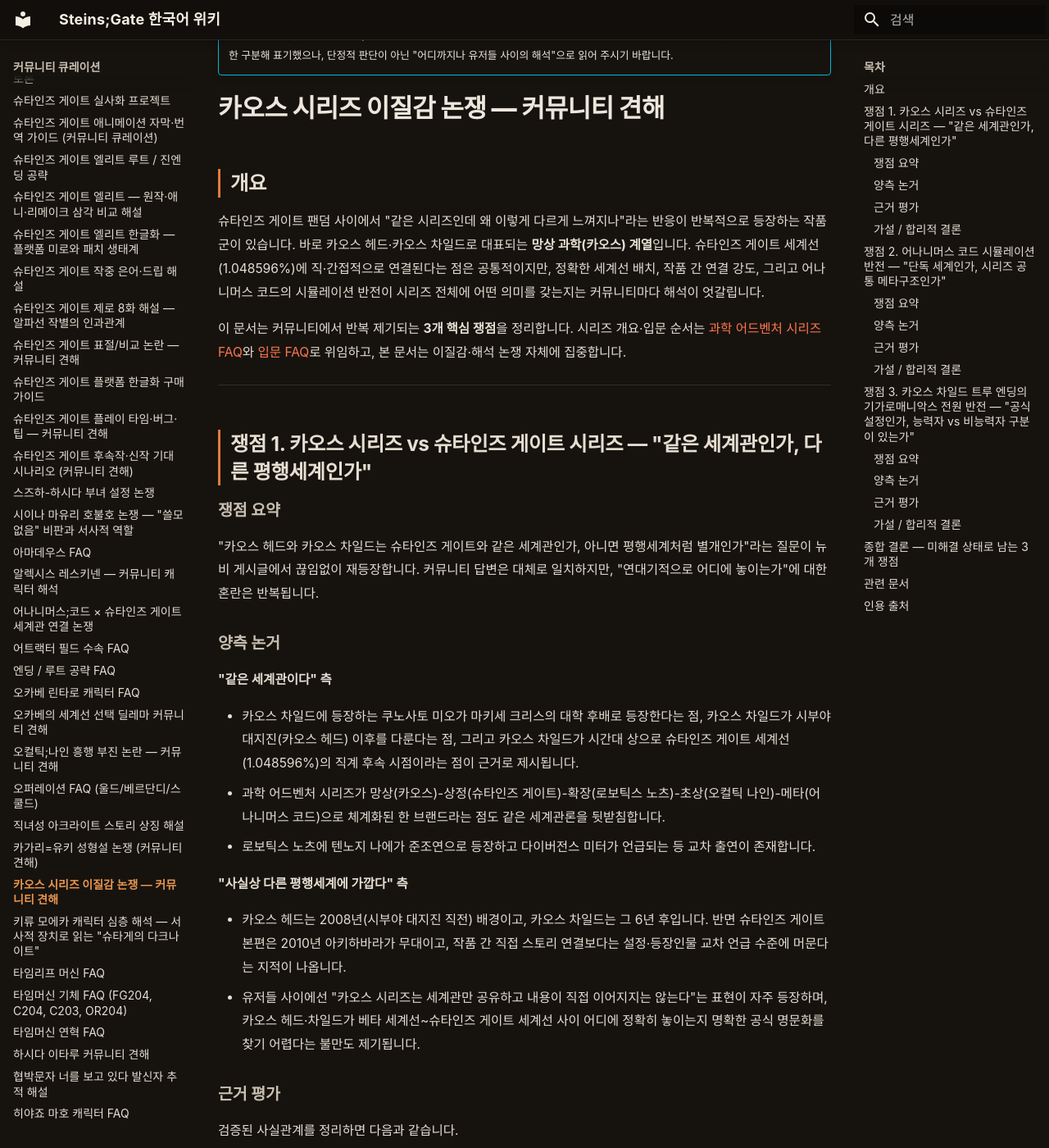
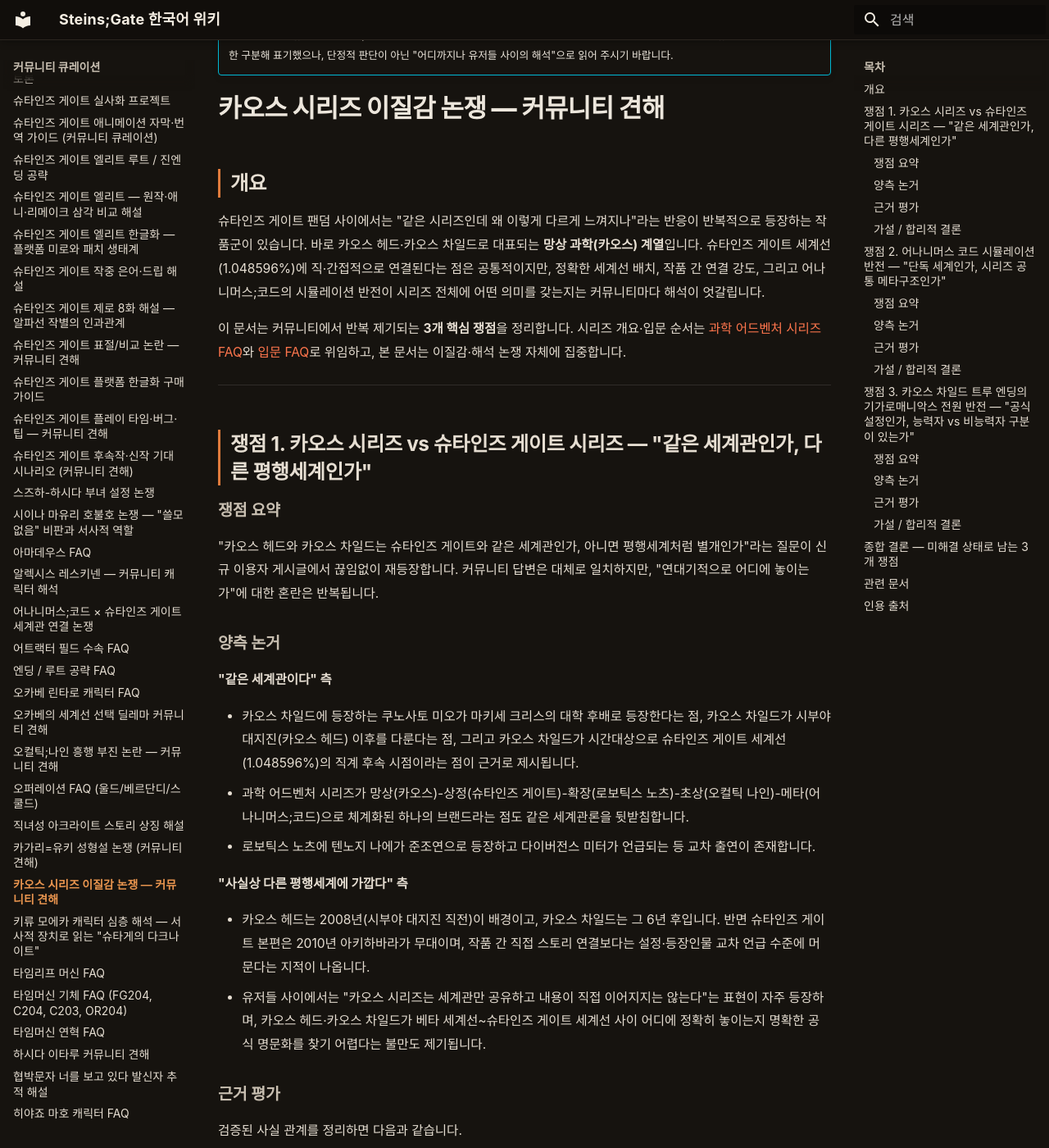
Before and after one commit to sgwiki/sgwiki.github.io, an MkDocs documentation site: the page built from wiki/커뮤니티-큐레이션/카오스-시리즈-이질감-논쟁-커뮤니티-견해.md, in a window 1280 px wide and 1400 px high, scrolled down 347 px. Shown: the whole window at 82% size. Built offline with MkDocs 1.6.1 and Material for MkDocs 9.7.7, drawn with Linux system fonts in a browser that asks for light colours; some web fonts are replaced; some of the changed text lies outside the part shown.

Commit message:
chore(wiki): 카오스-시리즈-이질감-논쟁 정비 — frontmatter 중복 필드 제거·작품명·문체 교정
- 비표준 중복 필드 `spoiler_level: endgame` 제거 (유효 `spoiler: endgame` 유지)
- 작품명 통일: '어나니머스 코드' → '어나니머스;코드' (정식 표기)
- 시리즈명 통일: '카오스 헤드·차일드' → '카오스 헤드·카오스 차일드'
- '사실관계' → '사실 관계' 띄어쓰기 정정
- '뉴비' → '신규 이용자' 의미 보존 교정
- 어색한 축약 어미·번역투·조사 오류 교정 (시간대 상으로·단정하긴·부족해·사이에진 등)

```diff
--- a/wiki/커뮤니티-큐레이션/카오스-시리즈-이질감-논쟁-커뮤니티-견해.md
+++ b/wiki/커뮤니티-큐레이션/카오스-시리즈-이질감-논쟁-커뮤니티-견해.md
@@ -14,7 +13,7 @@
 ---
 
 !!! warning "스포일러"
-    이 문서는 **엔드게임급 스포일러**를 포함합니다. 카오스 헤드·카오스 차일드의 트루 엔딩 반전, 카오스 차일드 증후군의 진상, 어나니머스 코드의 시뮬레이션 세계 반전 등 시리즈 전작의 핵심 결말이 노출됩니다. 슈타인즈 게이트 본편·0·극장판 결말도 간접적으로 언급됩니다.
+    이 문서는 **엔드게임급 스포일러**를 포함합니다. 카오스 헤드·카오스 차일드의 트루 엔딩 반전, 카오스 차일드 증후군의 진상, 어나니머스;코드의 시뮬레이션 세계 반전 등 시리즈 전작의 핵심 결말이 노출됩니다. 슈타인즈 게이트 본편·0·극장판 결말도 간접적으로 언급됩니다.
 
 !!! info "커뮤니티 견해 (editorial)"
     이 문서는 **evidence_grade=community_only 사설**입니다. 아래 서술은 DCinside 슈타게 갤러리 유저 토론과 일부 외부 요약을 산문으로 정리한 **커뮤니티 견해**이며, 사실검증 공식 소스가 모든 주장을 완전히 뒷받침하지 못합니다. 검증된 사실과 커뮤니티 추론을 가능한 한 구분해 표기했으나, 단정적 판단이 아닌 "어디까지나 유저들 사이의 해석"으로 읽어 주시기 바랍니다.
@@ -23,7 +22,7 @@
 
 ## 개요
 
-슈타인즈 게이트 팬덤 사이에서 "같은 시리즈인데 왜 이렇게 다르게 느껴지나"라는 반응이 반복적으로 등장하는 작품군이 있습니다. 바로 카오스 헤드·카오스 차일드로 대표되는 **망상 과학(카오스) 계열**입니다. 슈타인즈 게이트 세계선(1.048596%)에 직·간접적으로 연결된다는 점은 공통적이지만, 정확한 세계선 배치, 작품 간 연결 강도, 그리고 어나니머스 코드의 시뮬레이션 반전이 시리즈 전체에 어떤 의미를 갖는지는 커뮤니티마다 해석이 엇갈립니다.
+슈타인즈 게이트 팬덤 사이에서는 "같은 시리즈인데 왜 이렇게 다르게 느껴지나"라는 반응이 반복적으로 등장하는 작품군이 있습니다. 바로 카오스 헤드·카오스 차일드로 대표되는 **망상 과학(카오스) 계열**입니다. 슈타인즈 게이트 세계선(1.048596%)에 직·간접적으로 연결된다는 점은 공통적이지만, 정확한 세계선 배치, 작품 간 연결 강도, 그리고 어나니머스;코드의 시뮬레이션 반전이 시리즈 전체에 어떤 의미를 갖는지는 커뮤니티마다 해석이 엇갈립니다.
 
 이 문서는 커뮤니티에서 반복 제기되는 **3개 핵심 쟁점**을 정리합니다. 시리즈 개요·입문 순서는 [과학 어드벤처 시리즈 FAQ](과학-어드벤처-시리즈-FAQ.md)와 [입문 FAQ](과학-어드벤처-시리즈-입문-FAQ.md)로 위임하고, 본 문서는 이질감·해석 논쟁 자체에 집중합니다.
 
@@ -33,34 +32,34 @@
 
 ### 쟁점 요약
 
-"카오스 헤드와 카오스 차일드는 슈타인즈 게이트와 같은 세계관인가, 아니면 평행세계처럼 별개인가"라는 질문이 뉴비 게시글에서 끊임없이 재등장합니다. 커뮤니티 답변은 대체로 일치하지만, "연대기적으로 어디에 놓이는가"에 대한 혼란은 반복됩니다.
+"카오스 헤드와 카오스 차일드는 슈타인즈 게이트와 같은 세계관인가, 아니면 평행세계처럼 별개인가"라는 질문이 신규 이용자 게시글에서 끊임없이 재등장합니다. 커뮤니티 답변은 대체로 일치하지만, "연대기적으로 어디에 놓이는가"에 대한 혼란은 반복됩니다.
 
 ### 양측 논거
 
 **"같은 세계관이다" 측**
 
-- 카오스 차일드에 등장하는 쿠노사토 미오가 마키세 크리스의 대학 후배로 등장한다는 점, 카오스 차일드가 시부야 대지진(카오스 헤드) 이후를 다룬다는 점, 그리고 카오스 차일드가 시간대 상으로 슈타인즈 게이트 세계선(1.048596%)의 직계 후속 시점이라는 점이 근거로 제시됩니다.
-- 과학 어드벤처 시리즈가 망상(카오스)-상정(슈타인즈 게이트)-확장(로보틱스 노츠)-초상(오컬틱 나인)-메타(어나니머스 코드)으로 체계화된 한 브랜드라는 점도 같은 세계관론을 뒷받침합니다.
+- 카오스 차일드에 등장하는 쿠노사토 미오가 마키세 크리스의 대학 후배로 등장한다는 점, 카오스 차일드가 시부야 대지진(카오스 헤드) 이후를 다룬다는 점, 그리고 카오스 차일드가 시간대상으로 슈타인즈 게이트 세계선(1.048596%)의 직계 후속 시점이라는 점이 근거로 제시됩니다.
+- 과학 어드벤처 시리즈가 망상(카오스)-상정(슈타인즈 게이트)-확장(로보틱스 노츠)-초상(오컬틱 나인)-메타(어나니머스;코드)으로 체계화된 하나의 브랜드라는 점도 같은 세계관론을 뒷받침합니다.
 - 로보틱스 노츠에 텐노지 나에가 준조연으로 등장하고 다이버전스 미터가 언급되는 등 교차 출연이 존재합니다.
 
 **"사실상 다른 평행세계에 가깝다" 측**
 
-- 카오스 헤드는 2008년(시부야 대지진 직전) 배경이고, 카오스 차일드는 그 6년 후입니다. 반면 슈타인즈 게이트 본편은 2010년 아키하바라가 무대이고, 작품 간 직접 스토리 연결보다는 설정·등장인물 교차 언급 수준에 머문다는 지적이 나옵니다.
-- 유저들 사이에선 "카오스 시리즈는 세계관만 공유하고 내용이 직접 이어지지는 않는다"는 표현이 자주 등장하며, 카오스 헤드·차일드가 베타 세계선~슈타인즈 게이트 세계선 사이 어디에 정확히 놓이는지 명확한 공식 명문화를 찾기 어렵다는 불만도 제기됩니다.
+- 카오스 헤드는 2008년(시부야 대지진 직전)이 배경이고, 카오스 차일드는 그 6년 후입니다. 반면 슈타인즈 게이트 본편은 2010년 아키하바라가 무대이며, 작품 간 직접 스토리 연결보다는 설정·등장인물 교차 언급 수준에 머문다는 지적이 나옵니다.
+- 유저들 사이에서는 "카오스 시리즈는 세계관만 공유하고 내용이 직접 이어지지는 않는다"는 표현이 자주 등장하며, 카오스 헤드·카오스 차일드가 베타 세계선~슈타인즈 게이트 세계선 사이 어디에 정확히 놓이는지 명확한 공식 명문화를 찾기 어렵다는 불만도 제기됩니다.
 
 ### 근거 평가
 
-검증된 사실관계를 정리하면 다음과 같습니다.
+검증된 사실 관계를 정리하면 다음과 같습니다.
 
 - **카오스 차일드 = 슈타인즈 게이트 세계선(1.048596%)의 직계 후속 시점**이라는 점은 커뮤니티에서 폭넓게 수용되는 해석입니다. 어트랙터 필드 관점에서 1.048596% 세계선은 베타에서 오퍼레이션 스쿨드로 도달한 "슈타인즈 게이트"로, 카오스 차일드가 그 이후 시간대를 다룬다는 정렬이 일관됩니다.
 - **카오스 헤드가 베타 세계선(또는 그 이전 시점)에 해당한다**는 해석도 유저들 사이에 공유되나, 이는 어디까지나 연대기 추론이지 공식 QA가 명시적으로 "카오스 헤드 = 베타 세계선 1.130xxx%" 식으로 수치까지 지정한 것은 확인되지 않습니다. 커뮤니티 견해로 분류하는 것이 안전합니다.
-- **로보틱스 노츠**의 경우, 슈타인즈 게이트 관련 언급이 간접적이고 텐노지 나에가 준조연으로만 등장한다는 점, 1화 첫 장면에서 다이버전스 미터가 등장하는데 그 연출 의도가 공식적으로 명확히 해설된 바가 부족해 유저들이 "왜 저게 나왔나"며 의문을 제기하는 모습이 보입니다.
+- **로보틱스 노츠**의 경우, 슈타인즈 게이트 관련 언급이 간접적이고 텐노지 나에가 준조연으로만 등장한다는 점, 1화 첫 장면에서 다이버전스 미터가 등장하는데 그 연출 의도가 공식적으로 명확히 해설된 바가 부족하여 유저들이 "왜 저게 나왔나"라며 의문을 제기하는 모습이 보입니다.
 
 ### 가설 / 합리적 결론
 
 > **커뮤니티 합의에 가까운 해석:** 카오스 시리즈와 슈타인즈 게이트 시리즈는 **"같은 세계관의 연대기적 인접 작품"**으로 보되, 각 작품이 독자적 주제(망상·시간·로봇·초현실·시뮬레이션)를 다루기 때문에 직접 속편 관계가 아니라 **"공유 세계관의 독립 에피소드"**에 가깝다는 중간 해석이 지배적입니다. "완전히 같은 세계관이다" vs "사실상 평행세계다"의 양극단보다는 **"느슨하게 공유된 하나의 세계관, 그러나 각 작품은 독립 완결"**이라는 절충이 유저 토론에서 가장 자주 채택됩니다.
 
-다만 **정확한 세계선 수치 배치**(특히 카오스 헤드의 다이버전스 값)는 공식 명문화가 부족해 "여기까지는 커뮤니티 추론"이라는 한계를 명시해야 합니다.
+다만 **정확한 세계선 수치 배치**(특히 카오스 헤드의 다이버전스 값)는 공식 명문화가 부족하여 "여기까지는 커뮤니티 추론"이라는 한계를 명시해야 합니다.
 
 ---
 
@@ -68,32 +67,32 @@
 
 ### 쟁점 요약
 
-어나니머스 코드 막판에 **"작중 세계가 현실이 아니라 시뮬레이션 세계"**라는 반전이 등장합니다. 이 설정이 **어나니머스 코드 한 작품에만 해당하는 독자적 설정인지**, 아니면 **같은 시리즈인 카오스 헤드·슈타인즈 게이트·카오스 차일드·로보틱스 노츠 전체에 적용되는 메타구조인지**가 격렬한 토론 주제입니다.
+어나니머스;코드 막판에 **"작중 세계가 현실이 아니라 시뮬레이션 세계"**라는 반전이 등장합니다. 이 설정이 **어나니머스;코드 한 작품에만 해당하는 독자적 설정인지**, 아니면 **같은 시리즈인 카오스 헤드·슈타인즈 게이트·카오스 차일드·로보틱스 노츠 전체에 적용되는 메타구조인지**가 격렬한 토론 주제입니다.
 
 ### 양측 논거
 
-**"어나니머스 코드는 다른 세계" 측**
+**"어나니머스;코드는 다른 세계" 측**
 
-- 어나니머스 코드가 메타 과학(메타) 분류로 묶이며, 시리즈 중 가장 늦게 발매된 독자적 결말을 가진 작품이라는 점이 근거입니다.
+- 어나니머스;코드가 메타 과학(메타) 분류로 묶이며, 시리즈 중 가장 늦게 발매된 독자적 결말을 가진 작품이라는 점이 근거입니다.
 - 슈타인즈 게이트 세계선(1.048596%)의 직계 미래라고 확정 지을 공식 근거가 부족하다는 지적도 있습니다.
-- "슈타인즈 게이트는 작중 만화나 시뮬레이션일 가능성이 있다"는 추측이 존재하나, 이를 공식 설정으로 단정하긴 어렵다는 신중론도 함께 제시됩니다.
+- "슈타인즈 게이트는 작중 만화나 시뮬레이션일 가능성이 있다"는 추측이 존재하나, 이를 공식 설정으로 단정하기는 어렵다는 신중론도 함께 제시됩니다.
 
 **"같은 세계관의 가능성이 있다" 측**
 
-- 카오스 헤드와 슈타인즈 게이트에서도 시뮬레이션·관측·현실 조작과 관련된 떡밥이 존재한다는 점이 근거로 제시됩니다. 특히 기가로매니악스의 "망상이 현실을 rewriting"한다는 설정이 시뮬레이션 가설과 개념적으로 겹친다는 해석이 나옵니다.
-- 시리즈 전체가 "관측자가 현실을 어떻게 인식·재구성하는가"라는 메타주제를 공유한다는 점에서, 어나니머스 코드의 반전을 시리즈 전체의 메타구조로 읽으려는 시도도 존재합니다.
+- 카오스 헤드와 슈타인즈 게이트에서도 시뮬레이션·관측·현실 조작과 관련된 떡밥이 존재한다는 점이 근거로 제시됩니다. 특히 기가로매니악스의 "망상이 현실을 rewriting한다"는 설정이 시뮬레이션 가설과 개념적으로 겹친다는 해석이 나옵니다.
+- 시리즈 전체가 "관측자가 현실을 어떻게 인식·재구성하는가"라는 메타주제를 공유한다는 점에서, 어나니머스;코드의 반전을 시리즈 전체의 메타구조로 읽으려는 시도도 존재합니다.
 
 ### 근거 평가
 
-- 커뮤니티 답변의 지배적 흐름은 **"어나니머스는 다른 세계로 보는 것이 맞지만, 같은 세계관의 가능성이 생긴 것으로 본다"**는 절충적 표현입니다. 즉, 단정적 "단독 세계"도, 단정적 "시리즈 공통"도 아닌 **중간 상태(가능성 열어둠)**가 주류입니다.
-- 시리즈가 "망상→상정→확장→초상→메타"로 분류되면서 메타 단계에 해당하는 어나니머스 코드가 앞선 작품들의 세계를 **메타적으로 포괄**할 가능성을 시사한다는 해석이 유저 통찰로 제기되나, 이는 **검증되지 않은 가설**입니다. 공식 소스가 "어나니머스 코드가 앞선 작품 전체를 시뮬레이션으로 메타포함한다"고 명문화한 바는 확인되지 않습니다.
+- 커뮤니티 답변의 지배적 흐름은 **"어나니머스;코드는 다른 세계로 보는 것이 맞지만, 같은 세계관의 가능성이 생긴 것으로 본다"**는 절충적 표현입니다. 즉, 단정적 "단독 세계"도, 단정적 "시리즈 공통"도 아닌 **중간 상태(가능성 열어둠)**가 주류입니다.
+- 시리즈가 "망상→상정→확장→초상→메타"로 분류되면서 메타 단계에 해당하는 어나니머스;코드가 앞선 작품들의 세계를 **메타적으로 포괄**할 가능성을 시사한다는 해석이 유저 통찰로 제기되나, 이는 **검증되지 않은 가설**입니다. 공식 소스가 "어나니머스;코드가 앞선 작품 전체를 시뮬레이션으로 메타포함한다"고 명문화한 바는 확인되지 않습니다.
 - 슈타인즈 게이트 세계선이 어트랙터 필드 단위로 분기·수렴하는 구조이고, 그 자체가 "하나의 확정 현실"이라기보다는 **관측자 의존적 세계 묶음**이라는 점(예: 어트랙터 필드 알파·베타·오메가·슈타인즈 게이트 간 이동)은 시뮬레이션 가설과 개념적 친화력이 있습니다. 다만 이를 "슈타인즈 게이트 세계 자체가 시뮬레이션"으로 직접 연결하는 것은 **커뮤니티 추론의 도약**으로 보아야 합니다.
 
 ### 가설 / 합리적 결론
 
-> **커뮤니티 중간 결론:** 어나니머스 코드의 시뮬레이션 반전은 **기본적으로 어나니머스 코드 한 작품의 결말로 해석**하되, **시리즈 전체의 메타적 재해석 가능성을 배제하지 않는 "개방형 결론"**이 가장 합리적입니다. "확정적으로 시리즈 전체가 시뮬레이션이다"라고 단정하면 과잉 해석이 되며, 반대로 "어나니머스 코드만 완전히 별개"라고 단정해도 시리즈 내 떡밥(망상·관측·현실 rewriting)의 연결 가능성을 부정하는 셈이 됩니다.
+> **커뮤니티 중간 결론:** 어나니머스;코드의 시뮬레이션 반전은 **기본적으로 어나니머스;코드 한 작품의 결말로 해석**하되, **시리즈 전체의 메타적 재해석 가능성을 배제하지 않는 "개방형 결론"**이 가장 합리적입니다. "확정적으로 시리즈 전체가 시뮬레이션이다"라고 단정하면 과잉 해석이 되며, 반대로 "어나니머스;코드만 완전히 별개"라고 단정해도 시리즈 내 떡밥(망상·관측·현실 rewriting)의 연결 가능성을 부정하는 셈이 됩니다.
 >
-> 보수적으로는: **"어나니머스 코드의 시뮬레이션 설정은 어나니머스 코드 자체의 반전으로 확정, 시리즈 전체 적용 여부는 제작사 추가 발언이 없는 한 커뮤니티 추론으로 남는다."**
+> 보수적으로는: **"어나니머스;코드의 시뮬레이션 설정은 어나니머스;코드 자체의 반전으로 확정, 시리즈 전체 적용 여부는 제작사 추가 발언이 없는 한 커뮤니티 추론으로 남는다."**
 
 ---
 
@@ -120,14 +119,14 @@
 
 검증 가능한 설정 사실을 정리합니다.
 
-- **기가로매니악스**는 과학 어드벤처 시리즈 공통 용어로, 카오스 헤드·카오스 차일드의 핵심 설정입니다. 과대망상(megalomania)의 Mega를 Giga로 치환한 조어로, "망상이 현실을 rewriting"하는 능력을 가진 자를 가리킵니다.
+- **기가로매니악스**는 과학 어드벤처 시리즈 공통 용어로, 카오스 헤드·카오스 차일드의 핵심 설정입니다. 과대망상(megalomania)의 Mega를 Giga로 치환한 조어로, "망상이 현실을 rewriting(다시 쓰기)"하는 능력을 가진 자를 가리킵니다.
 - **카오스 차일드 증후군**은 시부야 대지진을 겪은 청소년 한정 PTSD의 일종으로, 그중 일부가 '흰빛의 기이둥'을 보고 모종의 능력에 각성합니다. 이들은 정통 기가로매니악스에 비해 "감염 비슷한 현상으로 능력을 얻은, 가짜에 가까운 수준"으로 묘사됩니다.
 - 주인공 오노에는 환자가 **아닌** 것으로 암시되는 장면(노화가 없고 흑막이 아닐 것이라는 쿠노사토의 발언 등)이 존재하며, 이는 "오노에는 기가로매니악스가 아닐 것"이라는 설정적 복선으로 읽힙니다.
 - 트루 엔딩의 얼굴 왜곡 반전과 "전원 능력자?" 해석 사이의 직접 인과를 공식 자료가 명문화했는지는 **불명확**합니다. 커뮤니티는 이를 "가능성"으로 수용하되 단정하지는 않는 분위기입니다.
 
 ### 가설 / 합리적 결론
 
-> **커뮤니티 보수적 결론:** 트루 엔딩의 얼굴 왜곡 반전은 **기가로매니악스 메커니즘(망상의 현실화)의 극적 확장으로 해석하는 것이 합리적**이나, **"전원이 정통 기가로매니악스다"라고 단정하긴 어렵습니다.** 능력자·비능력자·카오스 차일드 증후군 환자의 3중 구분이 설정상 존재하며, 얼굴 왜곡 현상이 이 세 범주 중 어디에 해당하는지는 공식 명문화가 부족합니다.
+> **커뮤니티 보수적 결론:** 트루 엔딩의 얼굴 왜곡 반전은 **기가로매니악스 메커니즘(망상의 현실화)의 극적 확장으로 해석하는 것이 합리적**이나, **"전원이 정통 기가로매니악스다"라고 단정하기는 어렵습니다.** 능력자·비능력자·카오스 차일드 증후군 환자의 3중 구분이 설정상 존재하며, 얼굴 왜곡 현상이 이 세 범주 중 어디에 해당하는지는 공식 명문화가 부족합니다.
 >
 > 보다 정교한 커뮤니티 합의는: **"트루 엔딩의 반전은 주인공의 망상이 현실을 덮어쓴 결과로 보되, 능력자 vs 비능력자 vs 증후군 환자의 세밀 구분은 설정이 명확히 선을 긋지 않은 영역이다."** 따라서 "전원 반전 = 전원 능력자"라는 표현은 **유저들 사이의 통념**으로 취급하고, 공식 설정으로 단정하지 않는 것이 안전합니다.
 
@@ -135,15 +134,15 @@
 
 ## 종합 결론 — 미해결 상태로 남는 3개 쟁점
 
-위 세 쟁점은 모두 **"어느 정도 커뮤니티 합의는 있으나, 공식 명문화가 부족해 단정할 수 없는"** 공통 특성을 갖습니다. 정리하면 다음과 같습니다.
+위 세 쟁점은 모두 **"어느 정도 커뮤니티 합의는 있으나, 공식 명문화가 부족하여 단정할 수 없는"** 공통 특성을 갖습니다. 정리하면 다음과 같습니다.
 
 | 쟁점 | 커뮤니티 주류 해석 | 공식 명문화 상태 |
 |---|---|---|
 | 카오스 시리즈 vs 슈타인즈 게이트 세계관 | "느슨하게 공유된 하나의 세계관, 각 작품은 독립 완결" | 카오스 차일드 = 슈타인즈 게이트 세계선 후속은 폭넓게 수용되나, 카오스 헤드의 정확한 세계선 수치 등은 비공식 |
-| 어나니머스 코드 시뮬레이션의 시리즈 전체 적용 | "어나니머스 코드 자체 반전은 확정, 시리즈 전체 적용은 가능성으로 열어둠" | 시리즈 전체를 시뮬레이션으로 단정하는 공식 발언 확인 불가 |
+| 어나니머스;코드 시뮬레이션의 시리즈 전체 적용 | "어나니머스;코드 자체 반전은 확정, 시리즈 전체 적용은 가능성으로 열어둠" | 시리즈 전체를 시뮬레이션으로 단정하는 공식 발언 확인 불가 |
 | 카오스 차일드 트루 엔딩의 기가로매니악스 전원 반전 | "망상의 현실화로 해석은 합리적, 단 '전원 정통 능력자' 단정은 과잉" | 능력자/비능력자/증후군 환자의 경계와 얼굴 왜곡의 공식적 대응 명문화 부족 |
 
-커뮤니티 견해로서 주의할 점은, 이 세 쟁점 모두 **"유저 통찰 + 부분적 설정 근거"의 조합**이지 **"공식 발표로 확정된 정전(canonical) 사실"**이 아니라는 것입니다. 따라서 본 문서의 서술은 어디까지나 **"DCinside 슈타게 갤러리 및 일반 팬덤에서 반복 논의된 해석의 정리"**로 읽어야 하며, 공식 설정으로 인용하거나 다른 문서의 정전 서술을 이 문서 근거로 덮어쓰면 안 됩니다.
+커뮤니티 견해로서 주의할 점은, 이 세 쟁점 모두 **"유저 통찰 + 부분적 설정 근거"의 조합**이지 **"공식 발표로 확정된 정전(canonical) 사실"**이 아니라는 것입니다. 따라서 본 문서의 서술은 어디까지나 **"DCinside 슈타게 갤러리 및 일반 팬덤에서 반복 논의된 해석의 정리"**로 읽어야 하며, 공식 설정으로 인용하거나 다른 문서의 정전 서술을 이 문서를 근거로 덮어쓰면 안 됩니다.
 
 시리즈 입문 순서·개요는 [과학 어드벤처 시리즈 FAQ](과학-어드벤처-시리즈-FAQ.md)와 [입문 FAQ](과학-어드벤처-시리즈-입문-FAQ.md), 세계관 설정 정전은 [과학 어드벤처 시리즈 설정](../setting/과학-어드벤처-시리즈.md)을 참조해 주세요.
 
```
Also changed, not shown: other parts of wiki/커뮤니티-큐레이션/카오스-시리즈-이질감-논쟁-커뮤니티-견해.md (+0 -1 lines).
